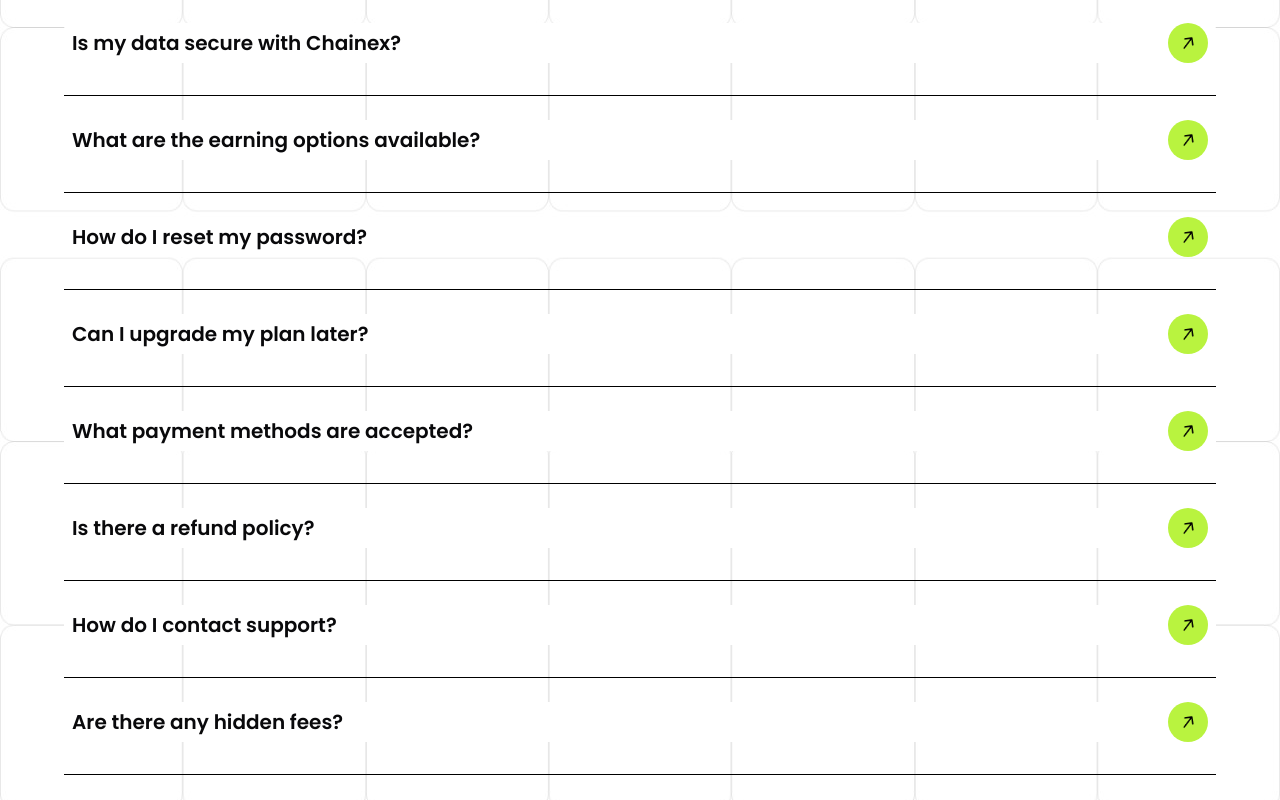
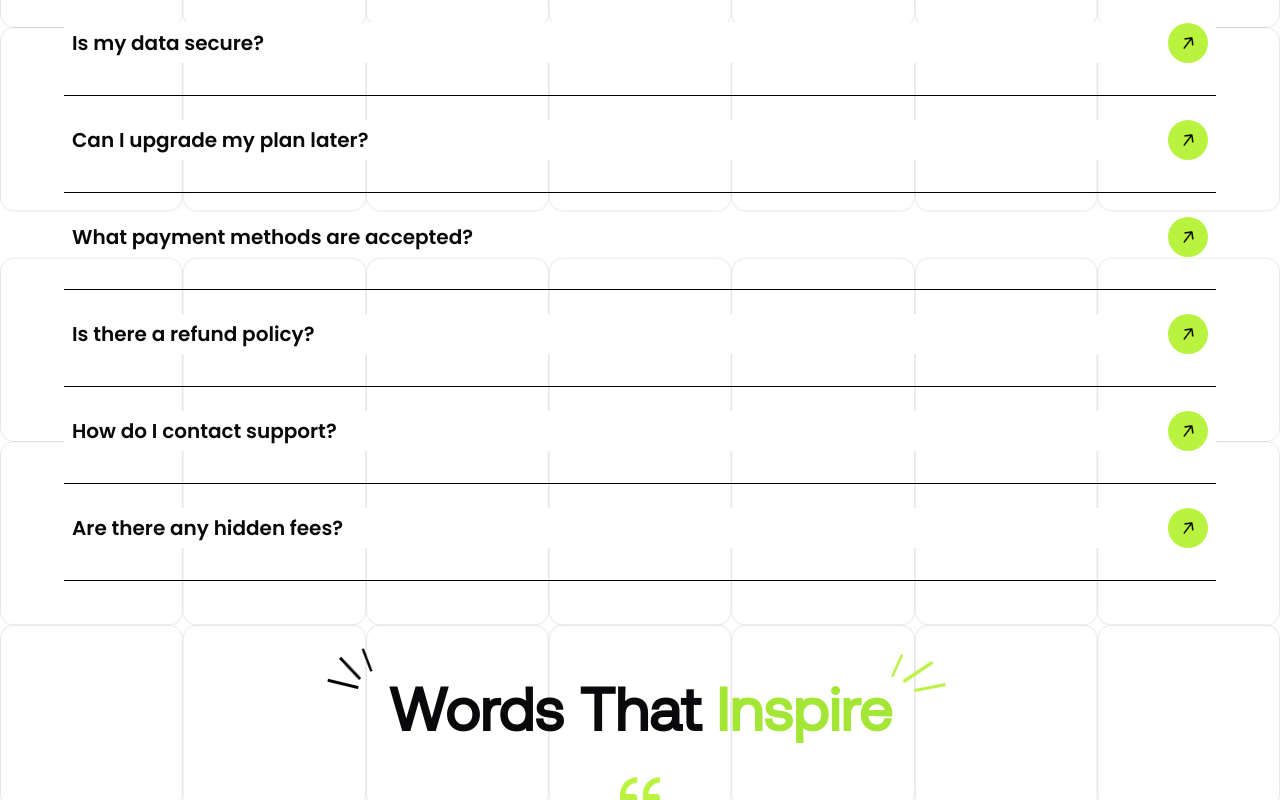
Before and after one commit to Sandipan-seth/WebWorkStudioPage, a React (Vite) app: page / in a window 1280 px wide. Shown: the part 5220-6020 px from the top of the page. Built offline with nearby package versions, Linux system fonts and the light colour scheme.

Commit message:
FAQ updated

```diff
--- a/src/components/HomeComponents/Faq/Faq.jsx
+++ b/src/components/HomeComponents/Faq/Faq.jsx
@@ -1,4 +1,4 @@
-import React, { useState, useRef, useEffect } from "react";
+import React, { useState, useRef } from "react";
 import right_arrow from "../../../assets/HomeAssets/FAQ/right_arrow.png";
 import faq_blackline1 from "../../../assets/HomeAssets/FAQ/faq_blackline1.png";
 import faq_blackline2 from "../../../assets/HomeAssets/FAQ/faq_blackline2.png";
@@ -9,47 +9,93 @@ import faq_greenline3 from "../../../assets/HomeAssets/FAQ/faq_greenline3.png";
 
 const tabs = ["Design", "Development", "Deployment", "Maintenance"];
 
-const data = [
-    "Is my data secure with Chainex?",
-    "What are the earning options available?",
-    "How do I reset my password?",
-    "Can I upgrade my plan later?",
-    "What payment methods are accepted?",
-    "Is there a refund policy?",
-    "How do I contact support?",
-    "Are there any hidden fees?"
+const faqData = [
+  {
+    question: "Is my data secure?",
+    answer:
+      "Yes, we use advanced encryption and security protocols to ensure your data is safe at all times.",
+  },
+  {
+    question: "Can I upgrade my plan later?",
+    answer:
+      "Absolutely! You can upgrade your plan anytime from your account dashboard without any downtime.",
+  },
+  {
+    question: "What payment methods are accepted?",
+    answer:
+      "We accept all major UPIs, PayPal, and bank transfers for your convenience.",
+  },
+  {
+    question: "Is there a refund policy?",
+    answer:
+      "Yes, a refund is available before the confirmation of the design. However, once the development (coding) phase begins, no refund is applicable.",
+  },
+
+  {
+    question: "How do I contact support?",
+    answer:
+      "You can reach out to our support team 24/7 via email, phone, or live chat on our website.",
+  },
+  {
+    question: "Are there any hidden fees?",
+    answer:
+      "No hidden fees! We are transparent with our pricing and any costs will be clearly communicated upfront.",
+  },
 ];
 
 const FAQ = () => {
   const [activeTab, setActiveTab] = useState(0);
+  const [openIndex, setOpenIndex] = useState(-1);
+  const answerRefs = useRef([]);
+
+  const toggleFAQ = (index) => {
+    setOpenIndex(openIndex === index ? -1 : index);
+  };
 
   return (
     <div className="w-full max-w-7xl mx-auto py-10 px-2 sm:px-6 lg:px-16">
-            {/* Heading */}
       <div className="flex justify-center items-center gap-2 mb-6 sm:mb-10">
-                {/* Heading */}
         <div className="relative flex justify-center items-center mt-2 mb-10">
           <div className="flex items-center absolute left-[-71px] top-[-4px] sm:left-[-68px] sm:top-[-2px] gap-1">
-                        <img src={faq_blackline1} alt="Black Line 1" className="relative h-4 sm:h-6 translate-x-[57px] translate-y-[-17px] sm:translate-x-[43px] sm:translate-y-[-24px]" />
-                        <img src={faq_blackline2} alt="Black Line 2" className="relative h-4 sm:h-6 translate-x-[33px] translate-y-[-10px] sm:translate-x-[5px] sm:translate-y-[-16px]" />
-                        <img src={faq_blackline3} alt="Black Line 3" className="relative object-contain h-4 w-5 sm:w-8 sm:h-6 translate-x-[5px] sm:translate-x-[-34px]" />
+            <img
+              src={faq_blackline1}
+              alt="Black Line 1"
+              className="relative h-4 sm:h-6 translate-x-[57px] translate-y-[-17px] sm:translate-x-[43px] sm:translate-y-[-24px]"
+            />
+            <img
+              src={faq_blackline2}
+              alt="Black Line 2"
+              className="relative h-4 sm:h-6 translate-x-[33px] translate-y-[-10px] sm:translate-x-[5px] sm:translate-y-[-16px]"
+            />
+            <img
+              src={faq_blackline3}
+              alt="Black Line 3"
+              className="relative object-contain h-4 w-5 sm:w-8 sm:h-6 translate-x-[5px] sm:translate-x-[-34px]"
+            />
           </div>
-
           <h2 className="sm:text-5xl text-xl font-poppins font-bold text-center">
             Frequently Asked <span className="text-lime-400">Question</span>
           </h2>
-
           <div className="flex items-center absolute top-[-6px] right-7 sm:top-1 sm:right-6 gap-1">
-                        <img src={faq_greenline1} alt="Green Line 1" className="relative h-4 translate-x-[84px] translate-y-[-14px] sm:h-6 sm:translate-x-[120px] sm:translate-y-[-24px]" />
-                        <img src={faq_greenline2} alt="Green Line 2" className="relative h-3 translate-x-[78px] translate-y-[-8px] sm:h-6 sm:translate-x-[114px] sm:translate-y-[-18px]" />
-                        <img src={faq_greenline3} alt="Green Line 3" className="relative object-contain h-4 w-5 translate-x-[60px] translate-y-[5px] sm:w-8 sm:h-6 sm:translate-x-[90px] sm:translate-y-[-2px]" />
+            <img
+              src={faq_greenline1}
+              alt="Green Line 1"
+              className="relative h-4 translate-x-[84px] translate-y-[-14px] sm:h-6 sm:translate-x-[120px] sm:translate-y-[-24px]"
+            />
+            <img
+              src={faq_greenline2}
+              alt="Green Line 2"
+              className="relative h-3 translate-x-[78px] translate-y-[-8px] sm:h-6 sm:translate-x-[114px] sm:translate-y-[-18px]"
+            />
+            <img
+              src={faq_greenline3}
+              alt="Green Line 3"
+              className="relative object-contain h-4 w-5 translate-x-[60px] translate-y-[5px] sm:w-8 sm:h-6 sm:translate-x-[90px] sm:translate-y-[-2px]"
+            />
+          </div>
         </div>
       </div>
 
-            </div>
-
-
-            {/* Tab Selector */}
       <div className="relative bg-[#B9F33F] rounded-full mx-auto p-0 sm:p-1 mb-16 sm:mb-20 overflow-hidden w-[90%] max-w-[400px] sm:w-full sm:max-w-[968px] px-2 sm:px-0">
         <div
           className="absolute top-0 left-0 h-full w-1/4 bg-black rounded-full transition-transform duration-300"
@@ -60,7 +106,9 @@ const FAQ = () => {
             <button
               key={index}
               onClick={() => setActiveTab(index)}
-                            className={`text-center py-2 px-0 sm:px-4 rounded-full font-poppins font-semibold text-[10px] sm:text-lg transition-all duration-200 sm:w-full ${activeTab === index ? "text-white" : "text-black"}`}
+              className={`text-center py-2 px-0 sm:px-4 rounded-full font-poppins font-semibold text-[10px] sm:text-lg transition-all duration-200 sm:w-full ${
+                activeTab === index ? "text-white" : "text-black"
+              }`}
             >
               {tab}
             </button>
@@ -68,29 +116,47 @@ const FAQ = () => {
         </div>
       </div>
 
-
-
-            {/* FAQ List */}
       <div className="space-y-6 sm:space-y-6">
-                {data.map((question, index) => (
+        {faqData.map(({ question, answer }, index) => {
+          const isOpen = openIndex === index;
+          const height = answerRefs.current[index]?.scrollHeight ?? 0;
+          return (
             <div key={index} className="w-full">
-                        <div className="flex justify-between items-center px-4 py-3 bg-white rounded-md shadow-sm sm:shadow-none sm:px-2 sm:py-0">
-                            <span className="text-xs sm:text-xl font-poppins font-semibold text-left">
+              <button
+                onClick={() => toggleFAQ(index)}
+                className="flex justify-between items-center px-4 py-3 bg-white rounded-md shadow-sm sm:shadow-none sm:px-2 sm:py-0 w-full text-left"
+              >
+                <span className="text-xs sm:text-xl font-poppins font-semibold">
                   {question}
                 </span>
-                            <div className="w-7 h-7 sm:w-10 sm:h-10 rounded-full bg-[#B9F33F] flex items-center justify-center ml-4 sm:mr-0 mr-2 shrink-0">
+                <div
+                  className={`w-7 h-7 sm:w-10 sm:h-10 rounded-full bg-[#B9F33F] flex items-center justify-center ml-4 sm:mr-0 mr-2 shrink-0 transition-transform duration-300 ${
+                    isOpen ? "rotate-90" : "rotate-0"
+                  }`}
+                >
                   <img
                     src={right_arrow}
                     alt="Right Arrow"
                     className="w-4 h-4 sm:w-6 sm:h-6"
                   />
                 </div>
+              </button>
+              <div
+                ref={(el) => (answerRefs.current[index] = el)}
+                className="overflow-hidden transition-max-height duration-300 ease-in-out mx-4 sm:mx-0"
+                style={{
+                  maxHeight: isOpen ? `${height}px` : "0px",
+                }}
+              >
+                <p className="text-sm sm:text-base font-poppins text-gray-700 mt-2 sm:mt-4">
+                  {answer}
+                </p>
               </div>
               <div className="border-b border-black mt-4 sm:mt-8 mx-4 sm:mx-0"></div>
             </div>
-                ))}
+          );
+        })}
       </div>
-
     </div>
   );
 };
```
Lines whose indentation alone changed are shown as unchanged.
